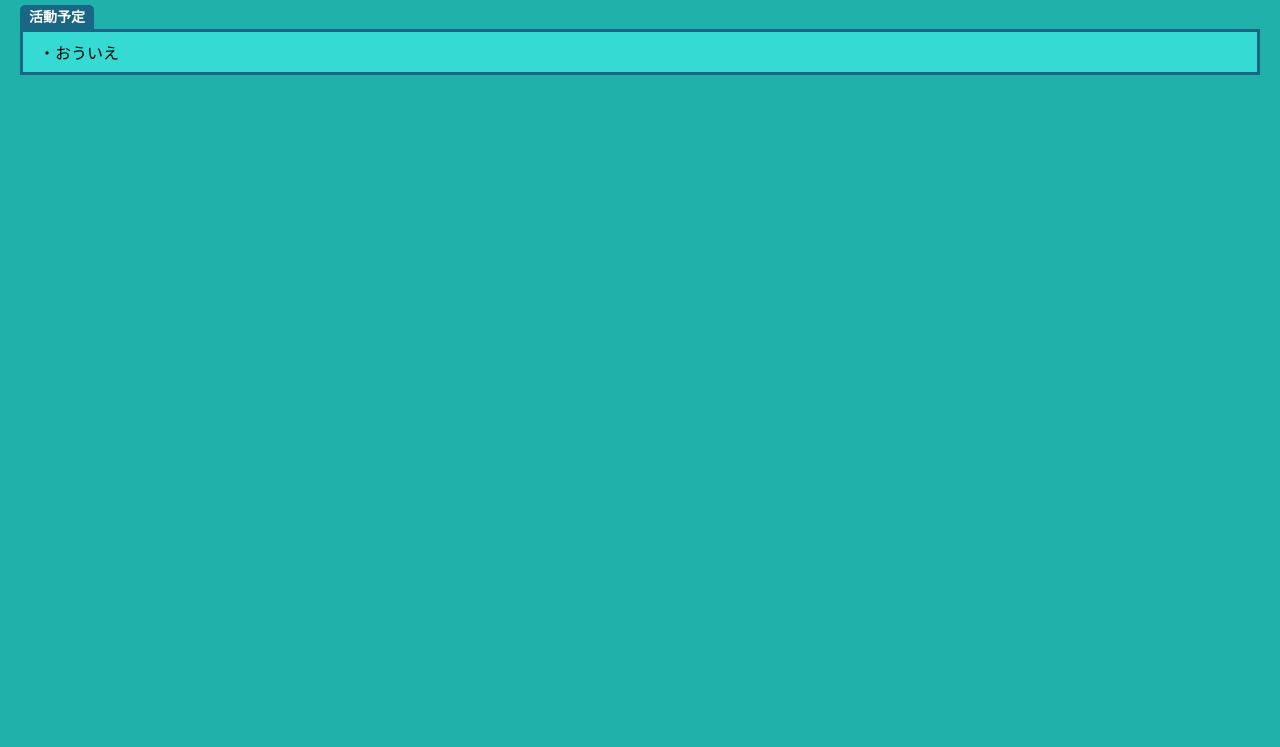
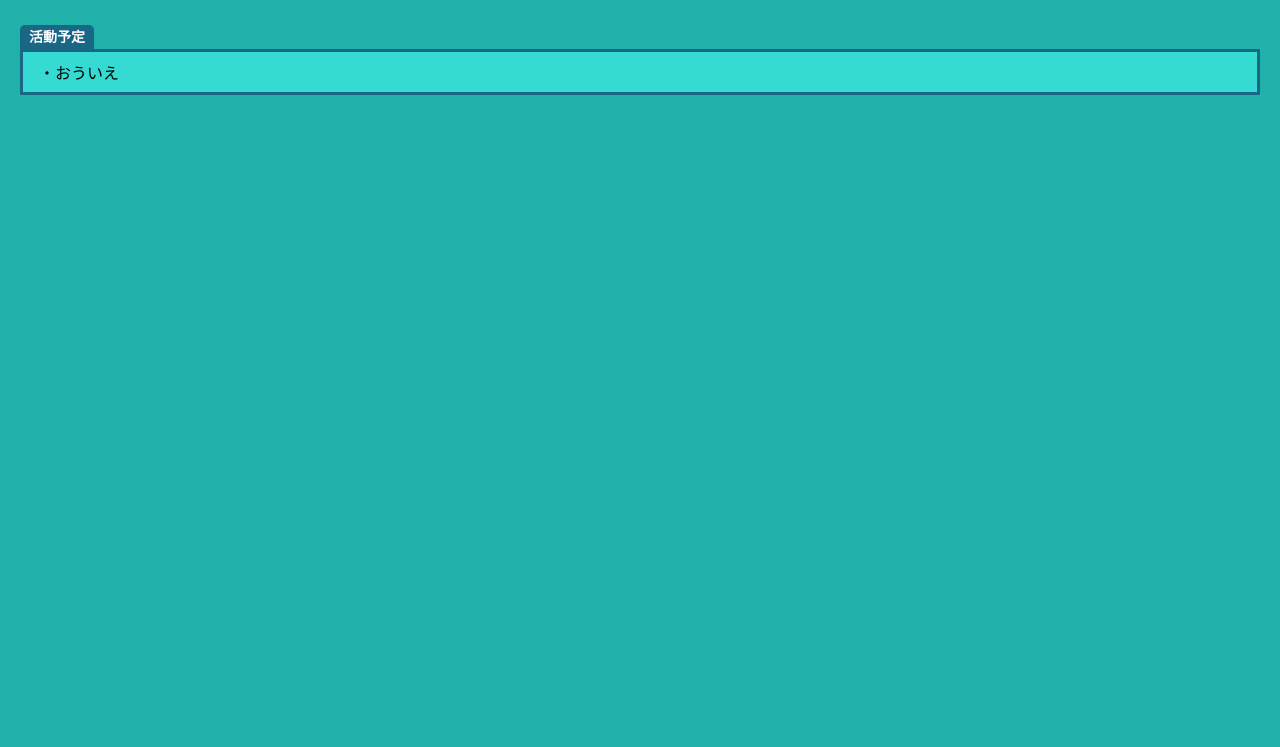
Before and after one commit to kaidays/kaidays.github.io, a plain HTML site: page index.html in a window 1280 px wide. Shown: the part 53-800 px from the top of the page. Drawn offline with Linux system fonts and the light colour scheme.

Commit message:
Update front.css

```diff
--- a/front.css
+++ b/front.css
@@ -79,6 +79,7 @@ li {
 
 
 .main-all {	/* main要素全てを囲む<div>に適用。左端から20px余白を取る */
+	padding-top: 20px; /*新規追加*/
 	padding-left: 20px;
 	padding-right: 20px;
 }
```
